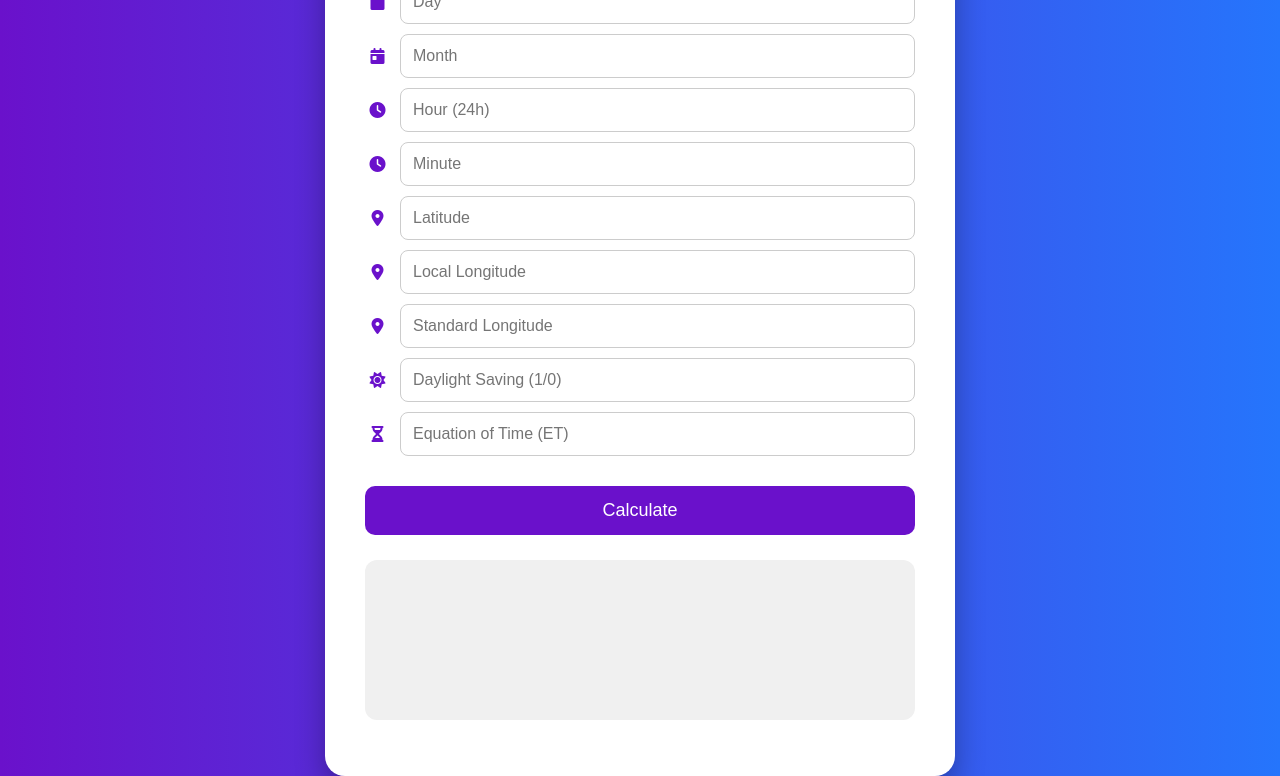
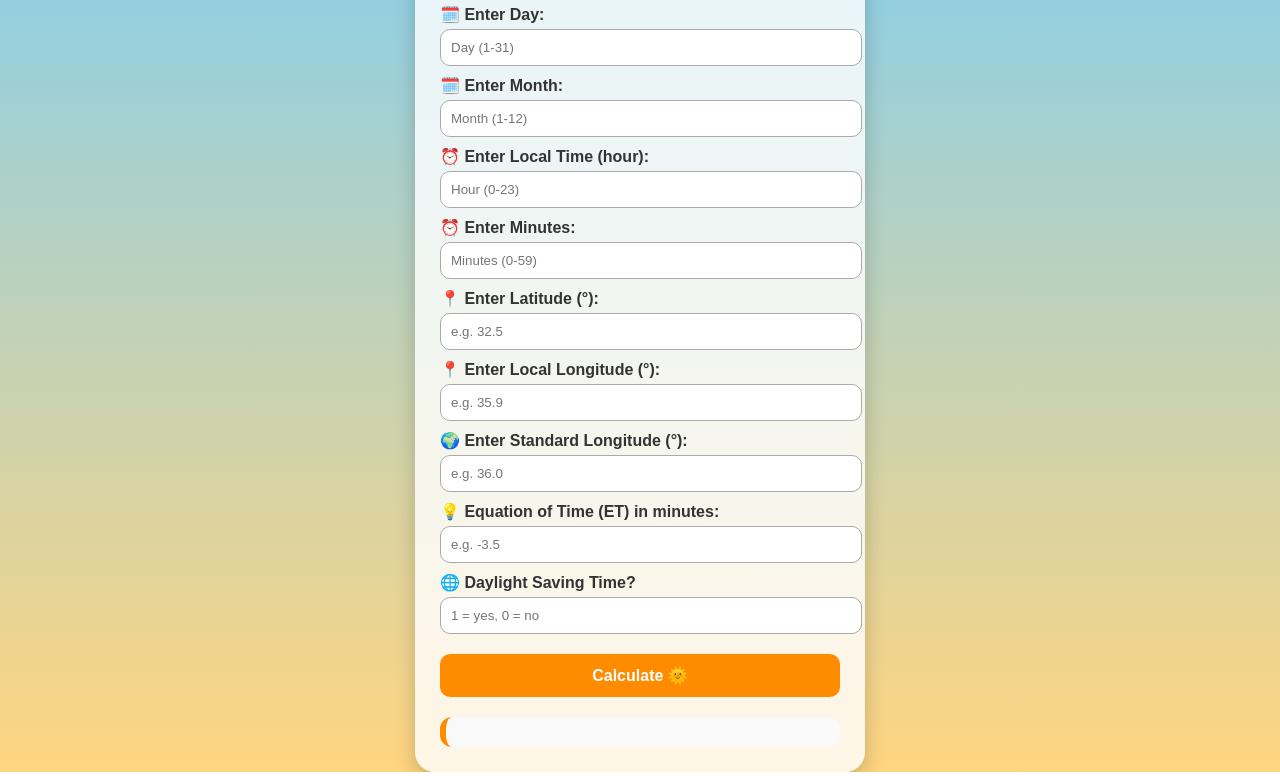
Before and after one commit to Abdalhade22/solar-calculator, a plain HTML site: page index.html in a window 1280 px wide. Shown: the part 88-864 px from the top of the page. Drawn offline with Linux system fonts and the light colour scheme.

Commit message:
Update index.html

```diff
--- a/index.html
+++ b/index.html
@@ -2,143 +2,157 @@
 <html lang="en">
 <head>
   <meta charset="UTF-8">
-<title>Solar Altitude Calculator</title>
+  <meta name="viewport" content="width=device-width, initial-scale=1.0">
+  <title>🌞 Solar Calculator</title>
   <style>
-  @import url('https://cdnjs.cloudflare.com/ajax/libs/font-awesome/6.4.0/css/all.min.css');
-
     body {
-    font-family: 'Segoe UI', Tahoma, Geneva, Verdana, sans-serif;
+      font-family: Arial, sans-serif;
+      background: linear-gradient(to bottom, #87CEEB, #FFD580);
       margin: 0;
       padding: 0;
-    height: 100vh;
       display: flex;
       justify-content: center;
       align-items: center;
-    background: linear-gradient(to right, #6a11cb, #2575fc);
+      min-height: 100vh;
     }
 
     .container {
-    background: #fff;
+      background: #ffffffcc;
+      padding: 25px;
       border-radius: 20px;
-    padding: 40px;
-    width: 550px;
-    box-shadow: 0 15px 30px rgba(0,0,0,0.3);
-    animation: slideIn 1s ease-in-out;
+      box-shadow: 0px 8px 20px rgba(0,0,0,0.2);
+      width: 400px;
+      animation: fadeIn 1.2s ease-in-out;
     }
 
     h2 {
       text-align: center;
-    color: #2575fc;
-    margin-bottom: 30px;
-    font-size: 28px;
-    animation: fadeIn 1s ease-in-out;
+      color: #FF8C00;
+      margin-bottom: 20px;
     }
 
-  .input-group {
-    display: flex;
-    align-items: center;
-    margin: 10px 0;
-  }
-
-  .input-group i {
-    margin-right: 10px;
-    color: #6a11cb;
-    min-width: 25px;
-    text-align: center;
+    label {
+      font-weight: bold;
+      color: #333;
+      display: block;
+      margin-top: 10px;
     }
 
     input {
-    flex: 1;
-    padding: 12px;
-    border-radius: 8px;
-    border: 1px solid #ccc;
-    font-size: 16px;
+      width: 100%;
+      padding: 10px;
+      margin-top: 5px;
+      border-radius: 10px;
+      border: 1px solid #aaa;
+      outline: none;
       transition: 0.3s;
     }
 
     input:focus {
-    border-color: #6a11cb;
-    box-shadow: 0 0 8px rgba(106,17,203,0.3);
-    outline: none;
+      border-color: #FF8C00;
+      box-shadow: 0px 0px 5px #FF8C00;
     }
 
     button {
+      margin-top: 20px;
       width: 100%;
-    padding: 14px;
+      padding: 12px;
+      background: #FF8C00;
+      color: white;
+      font-size: 16px;
+      font-weight: bold;
       border: none;
       border-radius: 10px;
-    background: #6a11cb;
-    color: white;
-    font-size: 18px;
       cursor: pointer;
       transition: 0.3s;
-    margin-top: 20px;
     }
 
     button:hover {
-    background: #2575fc;
+      background: #e67300;
       transform: scale(1.05);
     }
 
-  #results {
-    margin-top: 25px;
-    background: #f0f0f0;
-    padding: 20px;
+    .results {
+      margin-top: 20px;
+      padding: 15px;
+      background: #f9f9f9;
+      border-left: 6px solid #FF8C00;
       border-radius: 12px;
-    font-size: 16px;
-    color: #333;
-    min-height: 120px;
-    animation: fadeIn 0.5s ease-in-out;
+      animation: slideUp 0.7s ease-in-out;
     }
 
-  .high { color: #ff8c00; font-weight: bold; }    /* high sun */
-  .medium { color: #228b22; font-weight: bold; }  /* medium sun */
-  .low { color: #ff0000; font-weight: bold; }     /* low sun */
+    .results p {
+      margin: 8px 0;
+      font-size: 15px;
+    }
 
-  @keyframes slideIn { from { opacity: 0; transform: translateY(-50px); } to { opacity: 1; transform: translateY(0); } }
-  @keyframes fadeIn { from { opacity: 0; } to { opacity: 1; } }
+    .icon {
+      margin-right: 8px;
+    }
 
+    @keyframes fadeIn {
+      from { opacity: 0; transform: translateY(-20px); }
+      to { opacity: 1; transform: translateY(0); }
+    }
+
+    @keyframes slideUp {
+      from { opacity: 0; transform: translateY(20px); }
+      to { opacity: 1; transform: translateY(0); }
+    }
   </style>
 </head>
 <body>
   <div class="container">
-  <h2>Solar Altitude Calculator</h2>
+    <h2>🌞 Solar Calculator</h2>
+    <label>🗓️ Enter Day:</label>
+    <input type="number" id="day" placeholder="Day (1-31)">
 
-  <div class="input-group"><i class="fa fa-calendar"></i><input type="number" id="day" placeholder="Day"></div>
-  <div class="input-group"><i class="fa fa-calendar-day"></i><input type="number" id="month" placeholder="Month"></div>
-  <div class="input-group"><i class="fa fa-clock"></i><input type="number" id="hour" placeholder="Hour (24h)"></div>
-  <div class="input-group"><i class="fa fa-clock"></i><input type="number" id="minute" placeholder="Minute"></div>
-  <div class="input-group"><i class="fa fa-map-marker-alt"></i><input type="number" id="latitude" placeholder="Latitude"></div>
-  <div class="input-group"><i class="fa fa-map-marker-alt"></i><input type="number" id="longLocal" placeholder="Local Longitude"></div>
-  <div class="input-group"><i class="fa fa-map-marker-alt"></i><input type="number" id="longStandard" placeholder="Standard Longitude"></div>
-  <div class="input-group"><i class="fa fa-sun"></i><input type="number" id="dst" placeholder="Daylight Saving (1/0)"></div>
-  <div class="input-group"><i class="fa fa-hourglass-half"></i><input type="number" id="ET" placeholder="Equation of Time (ET)"></div>
+    <label>🗓️ Enter Month:</label>
+    <input type="number" id="month" placeholder="Month (1-12)">
 
-  <button onclick="calculate()">Calculate</button>
+    <label>⏰ Enter Local Time (hour):</label>
+    <input type="number" id="hour" placeholder="Hour (0-23)">
 
-  <pre id="results"></pre>
+    <label>⏰ Enter Minutes:</label>
+    <input type="number" id="minute" placeholder="Minutes (0-59)">
+
+    <label>📍 Enter Latitude (°):</label>
+    <input type="number" id="latitude" placeholder="e.g. 32.5">
+
+    <label>📍 Enter Local Longitude (°):</label>
+    <input type="number" id="longLocal" placeholder="e.g. 35.9">
+
+    <label>🌍 Enter Standard Longitude (°):</label>
+    <input type="number" id="longStandard" placeholder="e.g. 36.0">
+
+    <label>💡 Equation of Time (ET) in minutes:</label>
+    <input type="number" id="ET" placeholder="e.g. -3.5">
+
+    <label>🌐 Daylight Saving Time?</label>
+    <input type="number" id="dst" placeholder="1 = yes, 0 = no">
+
+    <button onclick="calculate()">Calculate 🌞</button>
+
+    <div class="results" id="results"></div>
   </div>
 
   <script>
-function deg2rad(deg){ return deg*Math.PI/180; }
-function rad2deg(rad){ return rad*180/Math.PI; }
-
-function dayNumber(day, month){
-  const daysInMonth = [0,31,28,31,30,31,30,31,31,30,31,30,31];
-  let total=0;
-  for(let i=1;i<month;i++) total+=daysInMonth[i];
-  return total+day;
+    function deg2rad(deg) {
+      return deg * Math.PI / 180;
     }
-
-function declination(N){
-  return 23.45 * Math.sin(deg2rad(360*(284+N)/365));
+    function rad2deg(rad) {
+      return rad * 180 / Math.PI;
     }
-
-function hourAngle(solarTime){
-  return 15*(solarTime-12);
+    function dayNumber(day, month) {
+      let daysInMonth = [0,31,28,31,30,31,30,31,31,30,31,30,31];
+      let total = 0;
+      for (let i = 1; i < month; i++) total += daysInMonth[i];
+      return total + day;
     }
-
-function calculate(){
+    function declination(N) {
+      return 23.45 * Math.sin(deg2rad(360 * (284 + N) / 365));
+    }
+    function calculate() {
       let day = parseInt(document.getElementById("day").value);
       let month = parseInt(document.getElementById("month").value);
       let hour = parseInt(document.getElementById("hour").value);
@@ -146,39 +160,39 @@ function calculate(){
       let latitude = parseFloat(document.getElementById("latitude").value);
       let longLocal = parseFloat(document.getElementById("longLocal").value);
       let longStandard = parseFloat(document.getElementById("longStandard").value);
+      let ET = parseFloat(document.getElementById("ET").value);
       let dst = parseInt(document.getElementById("dst").value);
-  let ET = parseFloat(document.getElementById("ET").value);
 
-  if(dst===1) hour-=1;
+      if(dst === 1) hour -= 1;
 
-  let localTime = hour + minute/60;
-  let solarTime = localTime + (4*(longLocal-longStandard)+ET)/60;
-  let H = hourAngle(solarTime);
+      let localTime = hour + minute / 60;
+      let solarTime = localTime + (4 * (longLocal - longStandard) + ET) / 60;
+      let H = 15 * (solarTime - 12);
 
       let N = dayNumber(day, month);
       let delta = declination(N);
 
-  let sin_beta = Math.cos(deg2rad(latitude))*Math.cos(deg2rad(delta))*Math.cos(deg2rad(H))
-                 + Math.sin(deg2rad(latitude))*Math.sin(deg2rad(delta));
-  if(sin_beta>1) sin_beta=1;
-  if(sin_beta<-1) sin_beta=-1;
+      let sin_beta = Math.cos(deg2rad(latitude)) * Math.cos(deg2rad(delta)) * Math.cos(deg2rad(H)) +
+                     Math.sin(deg2rad(latitude)) * Math.sin(deg2rad(delta));
+      sin_beta = Math.min(Math.max(sin_beta, -1), 1);
+
       let beta = rad2deg(Math.asin(sin_beta));
 
-  let cos_phi = (Math.sin(deg2rad(beta))*Math.sin(deg2rad(latitude))-Math.sin(deg2rad(delta))) /
-                 (Math.cos(deg2rad(beta))*Math.cos(deg2rad(latitude)));
-  if(cos_phi>1) cos_phi=1;
-  if(cos_phi<-1) cos_phi=-1;
+      let cos_phi = (Math.sin(deg2rad(beta)) * Math.sin(deg2rad(latitude)) - Math.sin(deg2rad(delta))) /
+                    (Math.cos(deg2rad(beta)) * Math.cos(deg2rad(latitude)));
+      cos_phi = Math.min(Math.max(cos_phi, -1), 1);
+
       let phi = rad2deg(Math.acos(cos_phi));
-  if(H>0) phi = 360 - phi;
+      if (H > 0) phi = 360 - phi;
 
-  let betaClass = beta>45 ? 'high' : beta>15 ? 'medium' : 'low';
-
-  let output = "";
-  output += `Day of year (N): ${N}\n`;
-  output += `Solar Altitude (β): ${beta.toFixed(2)}°\n`;
-  output += `Solar Azimuth (φ): ${phi.toFixed(2)}°\n`;
-
-  document.getElementById("results").innerHTML = `<span class="${betaClass}">${output}</span>`;
+      document.getElementById("results").innerHTML = `
+        <p>📅 <b>Day of Year (N):</b> ${N}</p>
+        <p>☀️ <b>Solar Declination (δ):</b> ${delta.toFixed(2)}°</p>
+        <p>⏳ <b>Solar Time:</b> ${solarTime.toFixed(2)} hours</p>
+        <p>🕐 <b>Hour Angle (H):</b> ${H.toFixed(2)}°</p>
+        <p>🌞 <b>Solar Elevation (β):</b> ${beta.toFixed(2)}°</p>
+        <p>🧭 <b>Solar Azimuth (φ):</b> ${phi.toFixed(2)}°</p>
+      `;
     }
   </script>
 </body>
```
Lines whose indentation alone changed are shown as unchanged.
